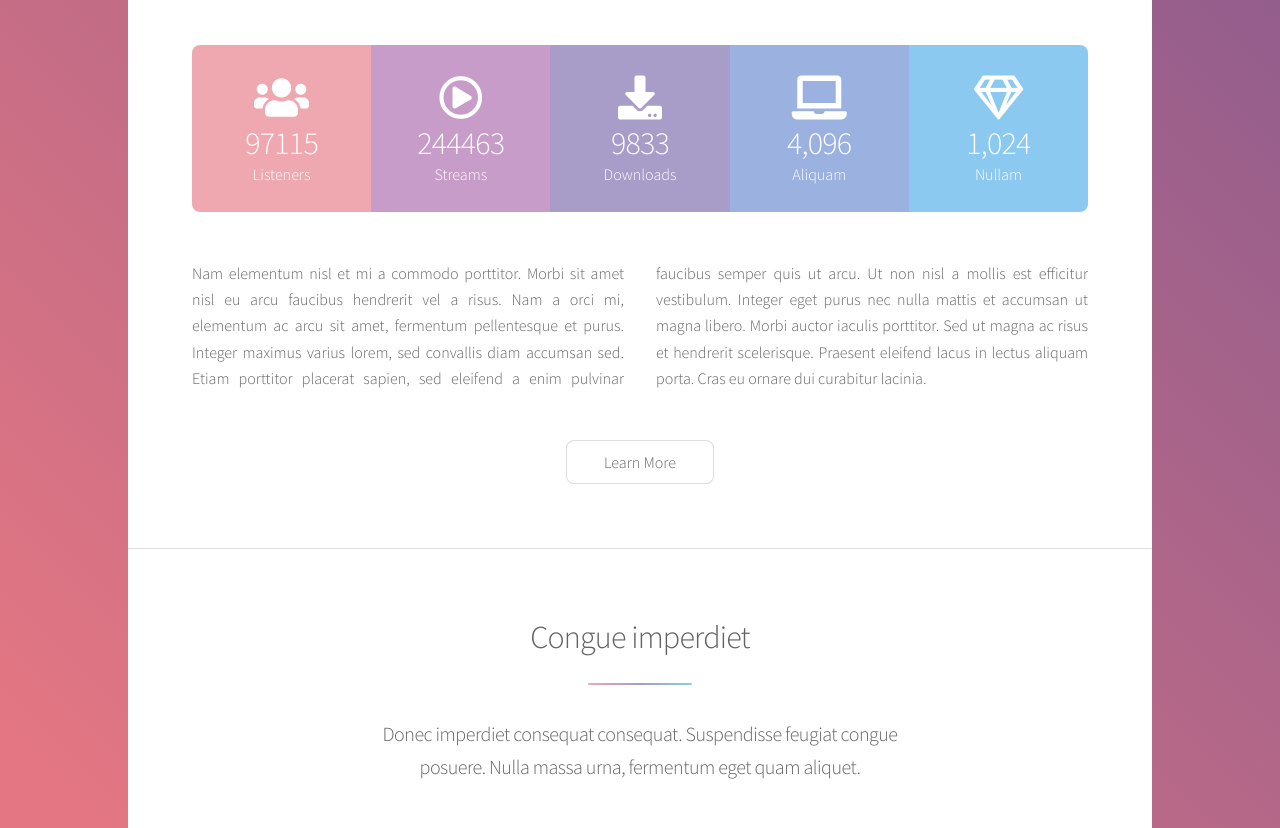
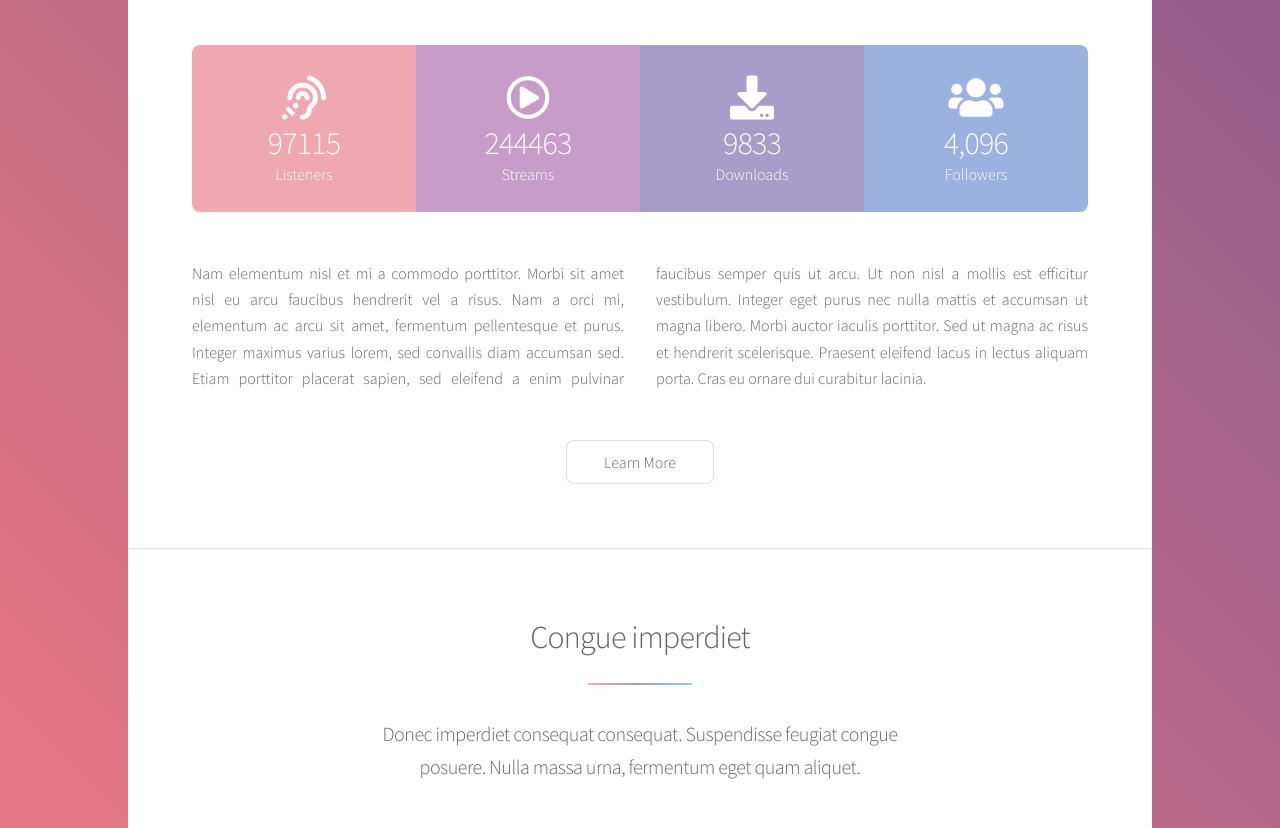
Before and after one commit to EricMitz/ericmitz.github.io, a plain HTML site: page index.html in a window 1280 px wide. Shown: the part 2029-2857 px from the top of the page. Drawn offline with Linux system fonts and the light colour scheme.

Commit message:
Add files via upload

```diff
--- a/index.html
+++ b/index.html
@@ -102,7 +102,7 @@
 								</header>
 								<ul class="statistics">
 									<li class="style1">
-										<span class="icon solid fas fa-users"></span>
+										<span class="icon solid fas fa-assistive-listening-systems"></span>
 										<strong id="Listeners"></strong> Listeners
 									</li>
 									<li class="style2">
@@ -114,13 +114,15 @@
 										<strong id="Saves"></strong> Downloads
 									</li>
 									<li class="style4">
-										<span class="icon solid fa-laptop"></span>
-										<strong>4,096</strong> Aliquam
+										<span class="icon solid fas fa-users"></span>
+										<strong>4,096</strong> Followers
 									</li>
-									<li class="style5">
+									<!--<li class="style5">
 										<span class="icon fa-gem"></span>
 										<strong>1,024</strong> Nullam
 									</li>
+
+                                    -->
 								</ul>
 								<p class="content">Nam elementum nisl et mi a commodo porttitor. Morbi sit amet nisl eu arcu faucibus hendrerit vel a risus. Nam a orci mi, elementum ac arcu sit amet, fermentum pellentesque et purus. Integer maximus varius lorem, sed convallis diam accumsan sed. Etiam porttitor placerat sapien, sed eleifend a enim pulvinar faucibus semper quis ut arcu. Ut non nisl a mollis est efficitur vestibulum. Integer eget purus nec nulla mattis et accumsan ut magna libero. Morbi auctor iaculis porttitor. Sed ut magna ac risus et hendrerit scelerisque. Praesent eleifend lacus in lectus aliquam porta. Cras eu ornare dui curabitur lacinia.</p>
 								<footer class="major">
```
